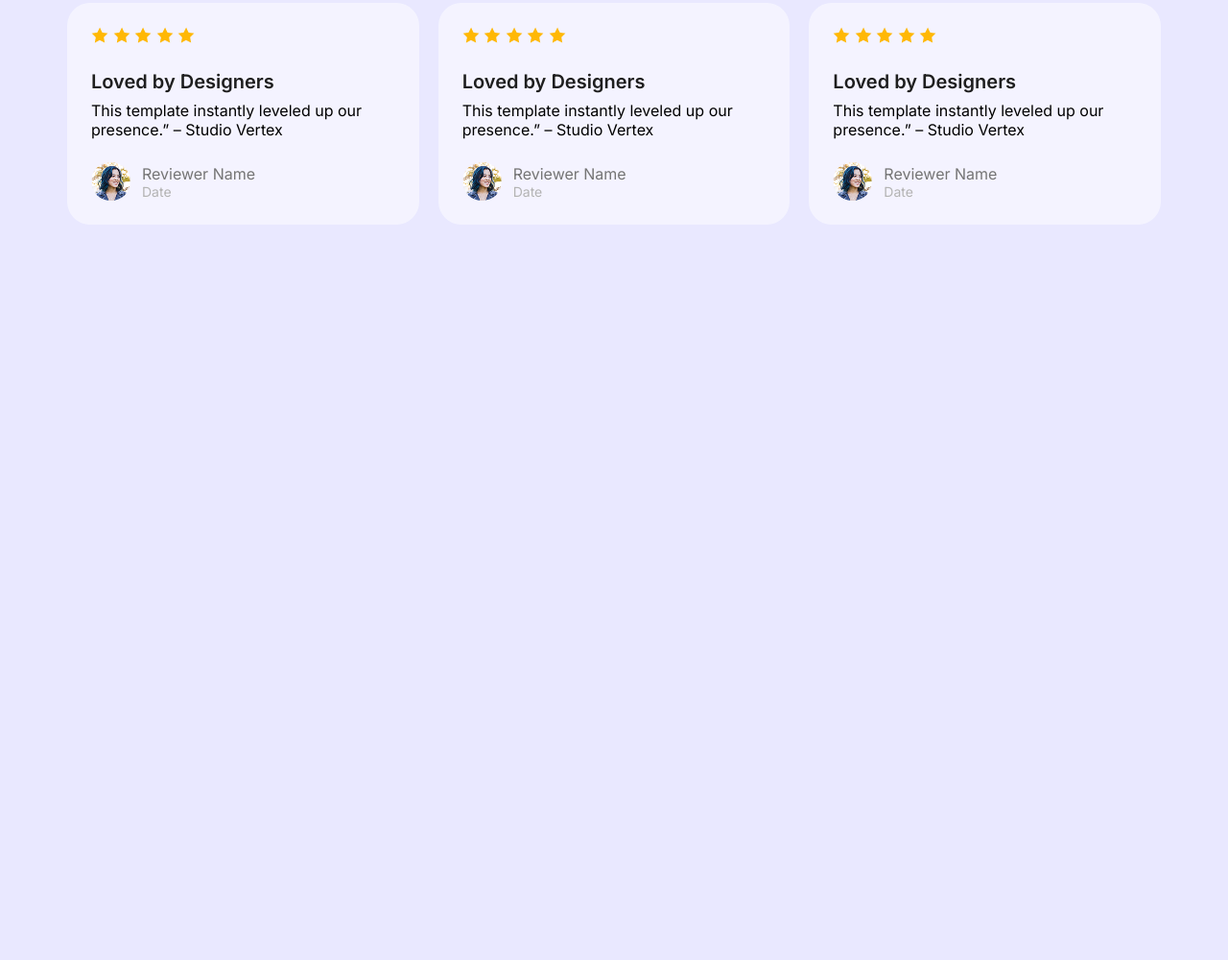
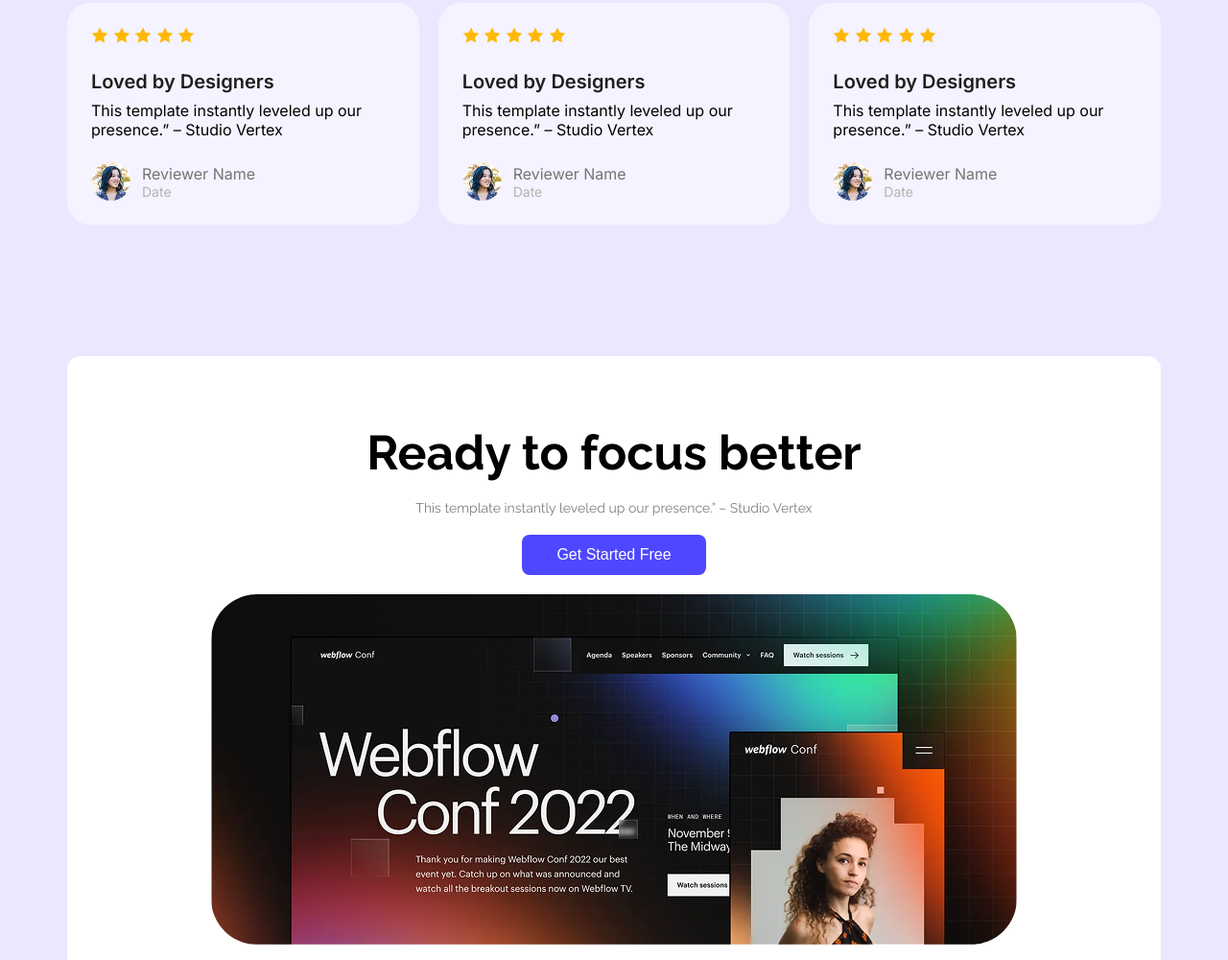
Before and after one commit to tanjim760/webflow-web-dev, a plain HTML site: page index.html in a window 1280 px wide. Shown: the part 1797-2797 px from the top of the page at 96% size. Before the commit the page ends 2168 px from the top, so only its background shows below. Drawn offline with Linux system fonts and the light colour scheme.

Commit message:
added free trial section

```diff
--- a/index.html
+++ b/index.html
@@ -122,8 +122,11 @@
 
         <!-- Feedback Section Ends -->
 
-    <div class="free-trial-section">
-
+    <div class="free-trial-section raleway">
+        <p class="free-trial-title">Ready to focus better</p>
+        <p class="free-trial-subtitle">This template instantly leveled up our presence.” – Studio Vertex</p>
+        <button class="btn-primary">Get Started Free</button>
+        <img src="assets/wc-big.png" alt="">
     </div>
 
     </main>
--- a/styles/style.css
+++ b/styles/style.css
@@ -35,7 +35,7 @@ body {
     background-color: #4E47FF;
     color: white;
     font-size: 16px;
-    font-weight: bold;
+    font-weight:500;
     border: none;
     border-radius: 8px;
 }
@@ -226,3 +226,35 @@ nav li, nav a {
     color: rgba(179, 179, 179, 1);
     font-size: 14px;
 }
+
+/* Get Started Free Section Styles */
+
+.free-trial-section {
+    max-width: 1140px;
+    background-color: #FFFFFF;
+    margin: 0 auto;
+    border-radius: 14px;
+    text-align: center;
+    padding-top: 71px;
+    padding-bottom: 71px;
+}
+
+.free-trial-section button {
+    display: block;
+    margin: 20px auto;
+}
+
+.free-trial-title {
+    font-size: 50px;
+    font-weight: bold;
+    margin-bottom: 20px;
+}
+
+.free-trial-subtitle {
+    color: rgba(0, 0, 0, 0.5);
+    font-size: 14px;
+}
+
+.free-trial-section img {
+    border-radius: 48px;
+}
```
